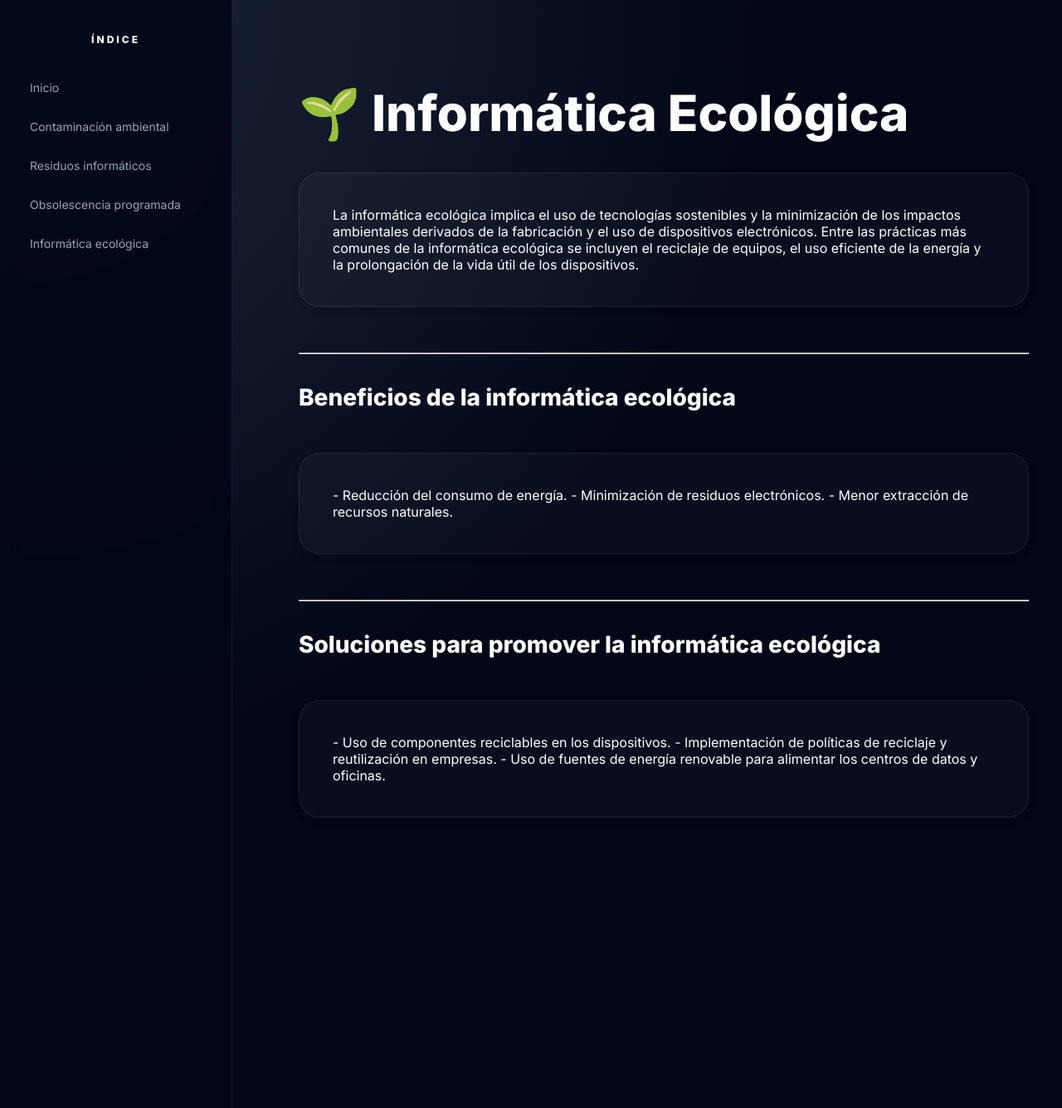
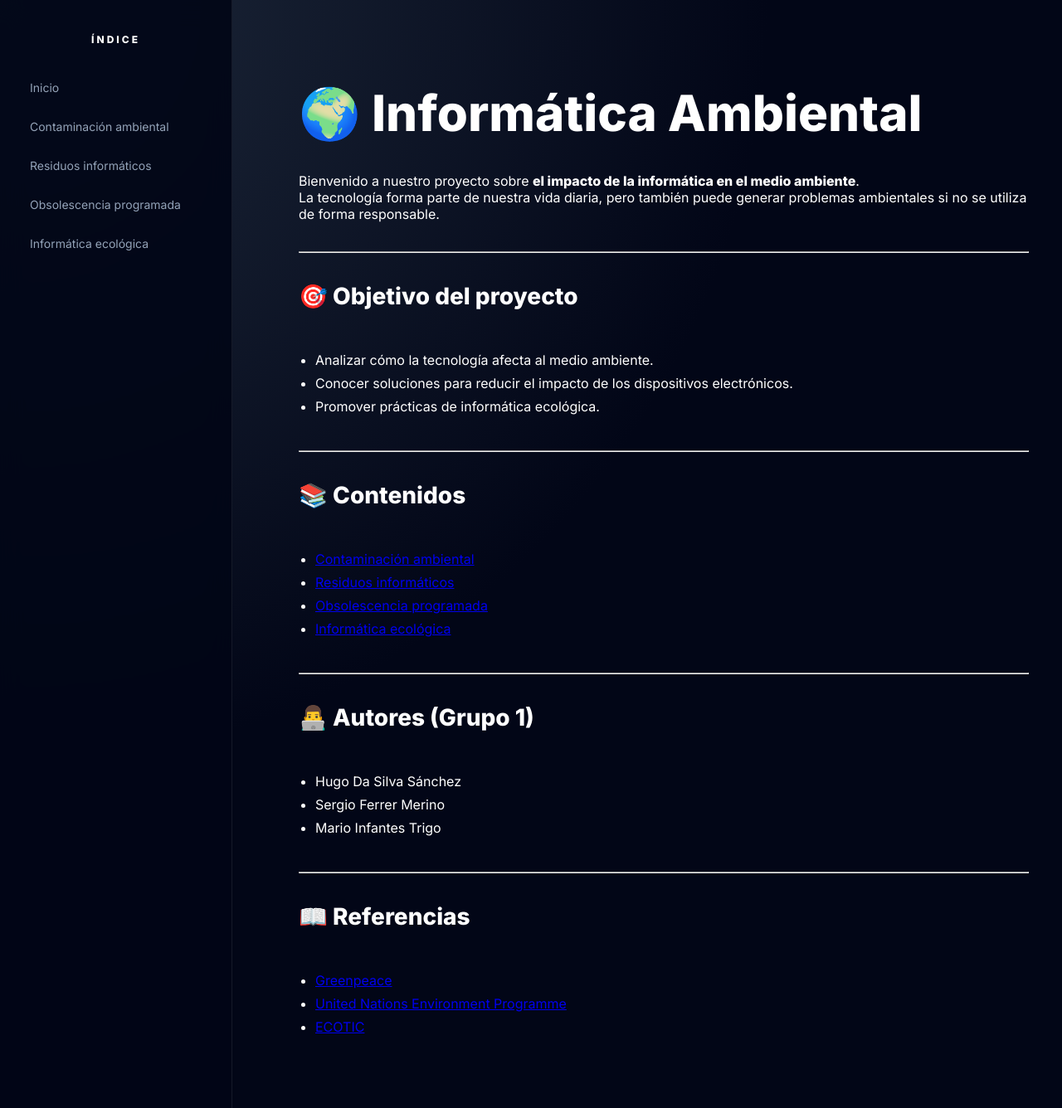
Before and after one commit to glizzlyy/informatica-ambiental, a Jekyll site: the page built from index.md, in a window 1280 px wide and 1336 px high. Shown: the whole window at 83% size. Built offline with Jekyll 4.4.1, drawn with Linux system fonts in a browser that asks for light colours.

Commit message:
Update index.md

```diff
--- a/index.md
+++ b/index.md
@@ -1,34 +1,41 @@
 ---
 layout: estilos
-title: Informática Ecológica
+title: 🌍 Informática Ambiental
 ---
+# 🌍 Informática Ambiental
 
-# 🌱 Informática Ecológica
-
-<section>
-La informática ecológica implica el uso de tecnologías sostenibles y la minimización de los impactos ambientales derivados de la fabricación y el uso de dispositivos electrónicos.
-
-
-
-Entre las prácticas más comunes de la informática ecológica se incluyen el reciclaje de equipos, el uso eficiente de la energía y la prolongación de la vida útil de los dispositivos.
-</section>
+Bienvenido a nuestro proyecto sobre **el impacto de la informática en el medio ambiente**.
+La tecnología forma parte de nuestra vida diaria, pero también puede generar problemas ambientales si no se utiliza de forma responsable.
 
 ---
 
-## Beneficios de la informática ecológica
+## 🎯 Objetivo del proyecto
 
-<section>
-- Reducción del consumo de energía.
-- Minimización de residuos electrónicos.
-- Menor extracción de recursos naturales.
-</section>
+- Analizar cómo la tecnología afecta al medio ambiente.
+- Conocer soluciones para reducir el impacto de los dispositivos electrónicos.
+- Promover prácticas de informática ecológica.
 
 ---
 
-## Soluciones para promover la informática ecológica
+## 📚 Contenidos
 
-<section>
-- Uso de componentes reciclables en los dispositivos.
-- Implementación de políticas de reciclaje y reutilización en empresas.
-- Uso de fuentes de energía renovable para alimentar los centros de datos y oficinas.
-</section>
+- [Contaminación ambiental](contaminacion.md)
+- [Residuos informáticos](residuos.md)
+- [Obsolescencia programada](obsolescencia.md)
+- [Informática ecológica](informatica-ecologica.md)
+
+---
+
+## 👨‍💻 Autores (Grupo 1)
+
+- Hugo Da Silva Sánchez
+- Sergio Ferrer Merino
+- Mario Infantes Trigo
+
+---
+
+## 📖 Referencias
+
+- [Greenpeace](https://www.greenpeace.org)
+- [United Nations Environment Programme](https://www.unep.org)
+- [ECOTIC](https://www.ecotic.es)
```
